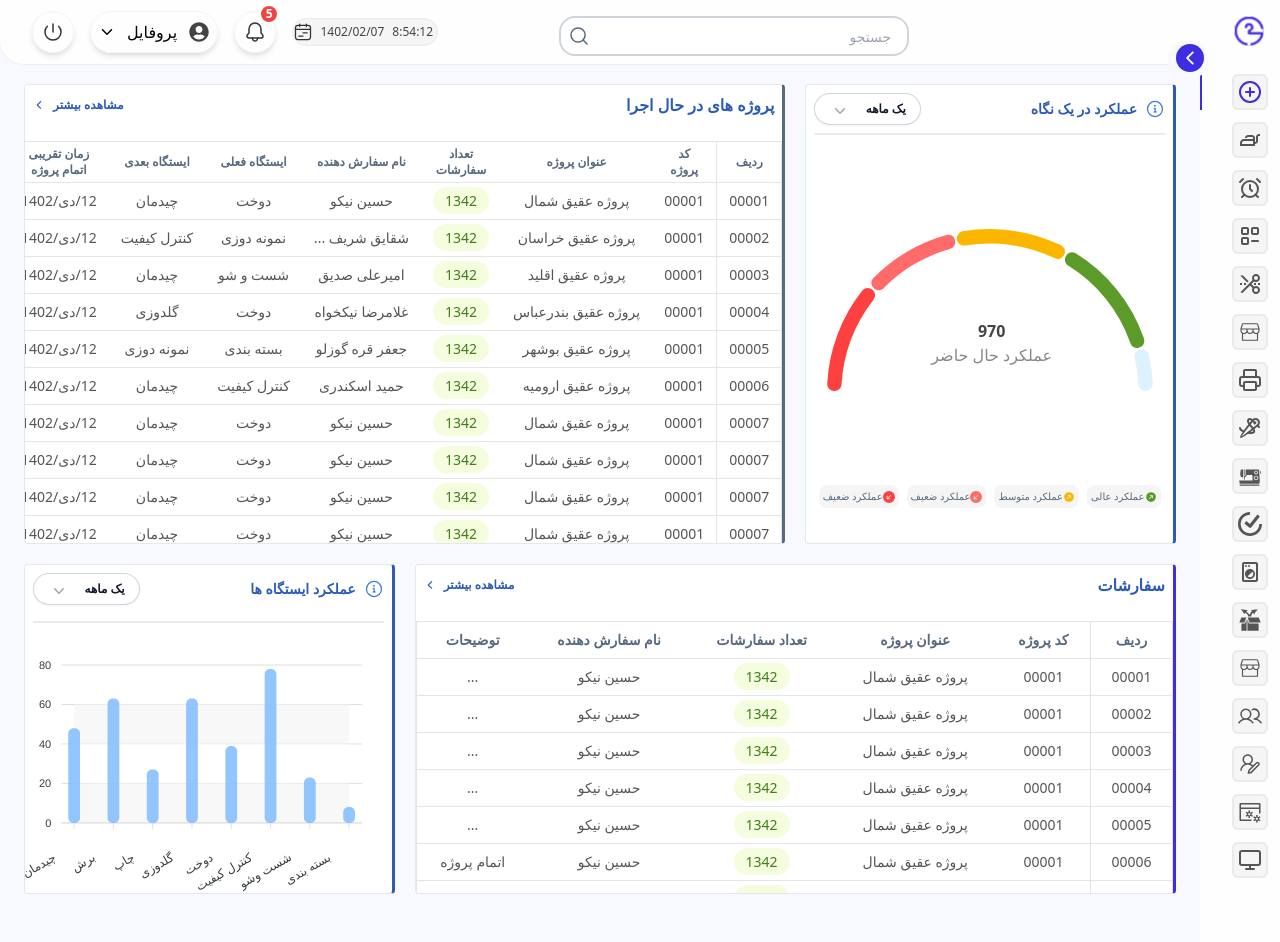
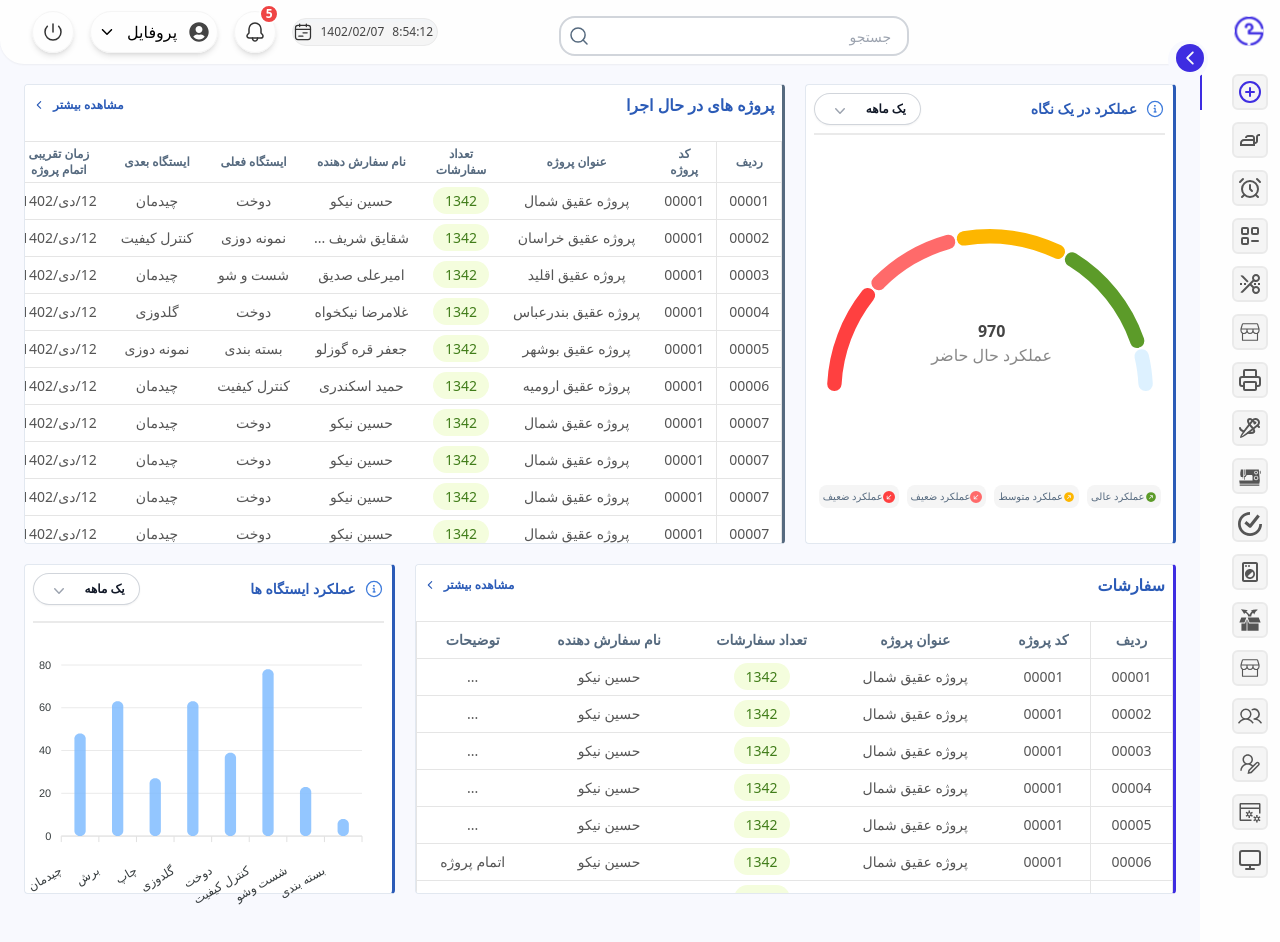
Before and after one commit to marziyemonshizadeh/iranJackProject, a Next.js app: page /home in a window 1280 px wide. Shown: the top 942 px of the page. Built offline with nearby package versions, Linux system fonts and the light colour scheme.

Commit message:
style: change column chart grid

```diff
--- a/src/components/template/home/charts/columnChart/columnChart.tsx
+++ b/src/components/template/home/charts/columnChart/columnChart.tsx
@@ -4,7 +4,7 @@ import dynamic from "next/dynamic";
 const ApexChart = dynamic(() => import("react-apexcharts"), { ssr: false });
 
 function ColumnChart() {
-  var options = {
+  var options: any = {
     series: [
       {
         name: "عملکرد دوخت",
@@ -23,6 +23,9 @@ function ColumnChart() {
       },
     },
     xaxis: {
+      lines: {
+        show: false,
+      },
       labels: {
         rotate: -30,
         show: true,
@@ -39,15 +42,16 @@ function ColumnChart() {
         "شست وشو",
         "بسته بندی",
       ],
-      tickPlacement: "on",
+    },
+    yaxis: {
+      lines: {
+        show: true,
+      },
     },
     grid: {
-      row: {
-        colors: ["#fff", "#f2f2f2"],
-      },
-      padding: {
-        bottom: 20,
-      },
+      border: 1,
+      borderColor: "#EAEAEA",
+      strokArray: 1,
     },
     stroke: {
       width: 0,
```
